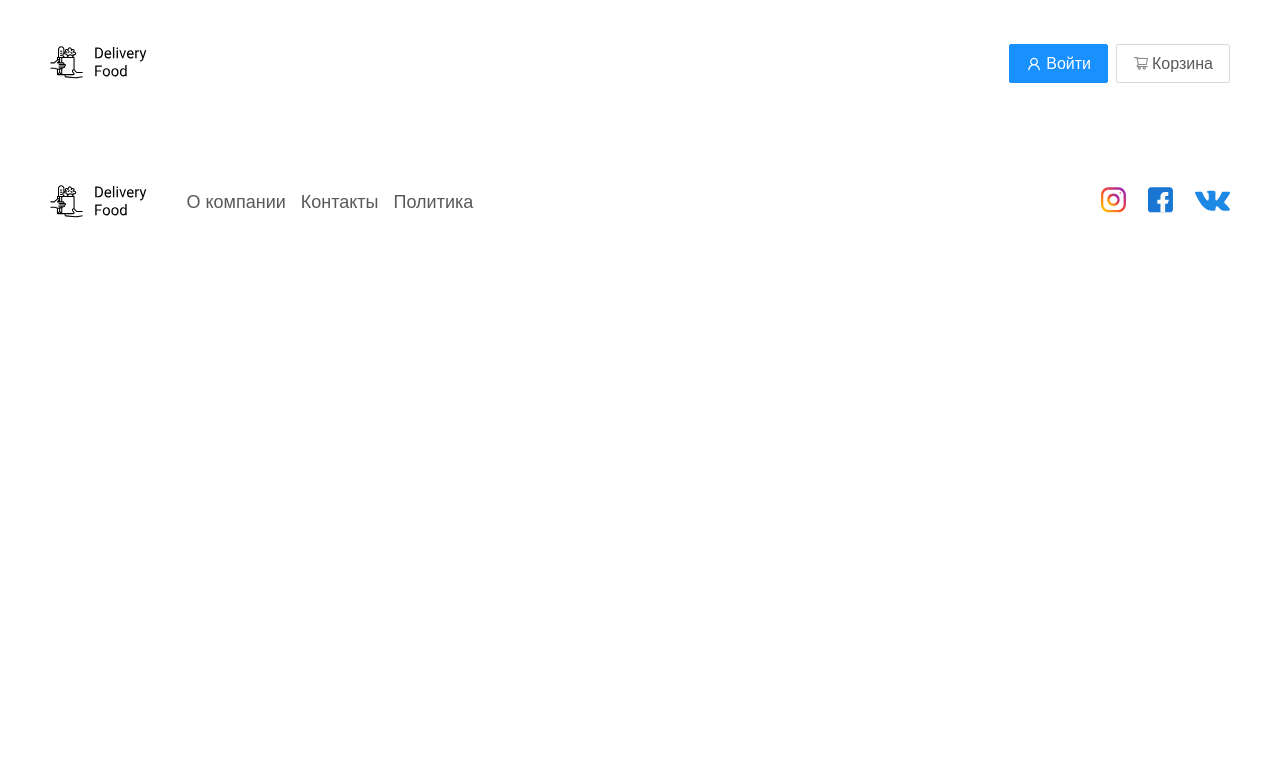
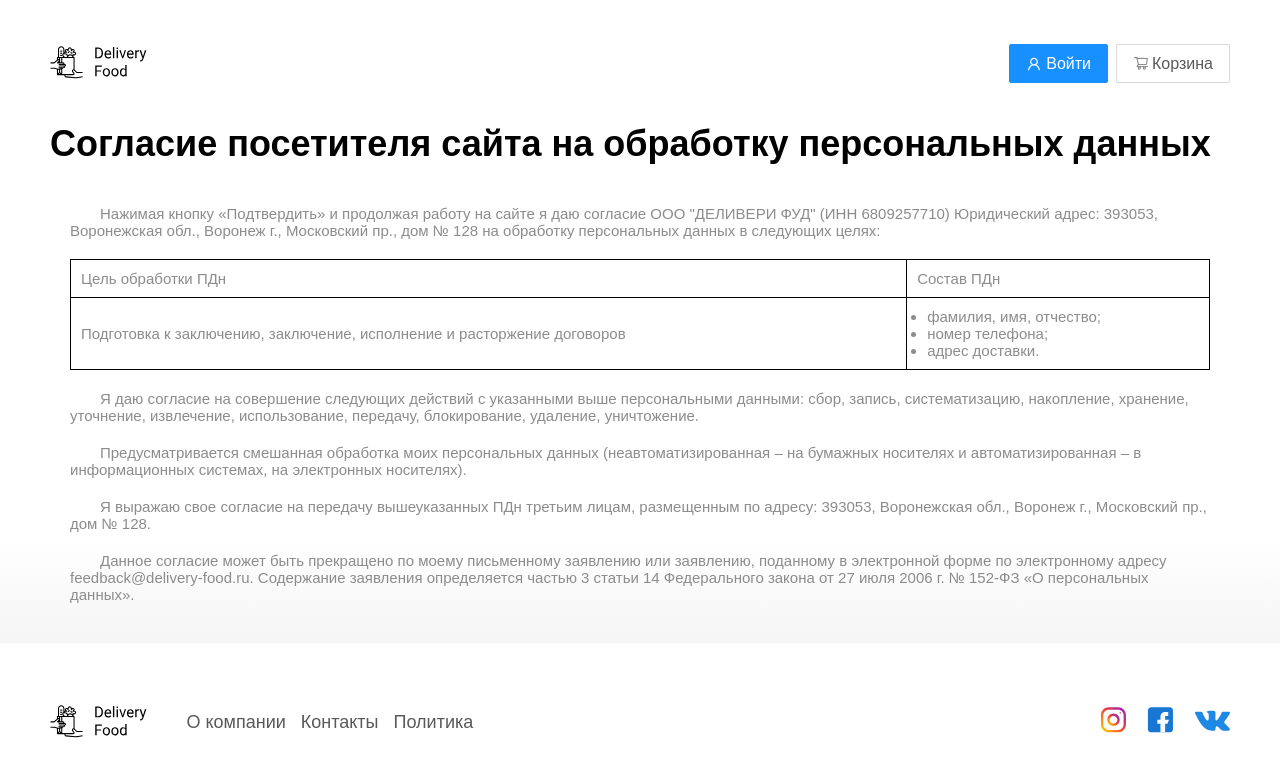
Before and after one commit to MoonSh9de/Delivery-vue, a Vue app: page /user_consent in a window 1280 px wide. Shown: the top 776 px of the page. Built offline with nearby package versions, Linux system fonts and the light colour scheme.

Commit message:
Added page with user consent Fixed display cart modal price

```diff
--- a/src/components/CartModal.vue
+++ b/src/components/CartModal.vue
@@ -15,7 +15,7 @@
                 </div>
 
                     <div class="modal__footer">
-                        <p class="modal__footer--price info-black">{{ animatedTotalPrice }} ₽</p>
+                        <p class="modal__footer--price">{{ animatedTotalPrice }} ₽</p>
                         <div class="modal__footer--controls">
                             <button class="btn btn__primary ">Оформить заказ</button>
                             <button class="btn btn__outline " @click="clearCart()">Отмена</button>
@@ -53,7 +53,7 @@
     const animatedTotalPrice = ref(0);
 
     function animateTotalPrice() {
-    const animationSpeed = 20; // Уменьшите это значение, чтобы ускорить анимацию
+    const animationSpeed = 20;
     const animationStep = (totalPrice.value - animatedTotalPrice.value) / animationSpeed;
 
     const intervalID = setInterval(() => {
@@ -62,9 +62,9 @@
             clearInterval(intervalID);
             return;
         }
-        // Используйте Math.round для округления значения до ближайшего целого числа
+
         animatedTotalPrice.value = Math.round(animatedTotalPrice.value + animationStep);
-    }, 10); // Уменьшите этот интервал времени, если хотите, чтобы значения обновлялись чаще
+    }, 10);
 }
 
     watch(totalPrice, () => {
@@ -164,12 +164,13 @@
     }
 
     .modal__footer--price {
+    padding: 1rem 2rem;
+
+    background-color: var(--black-color);
     text-align: center;
     font-size: 2rem;
     font-weight: 400;
-
-    padding: 1rem 2rem;
-
+    color: var(--white-color);
     }
 
     .cart-item__controls {
--- a/src/components/LoginModal.vue
+++ b/src/components/LoginModal.vue
@@ -61,8 +61,8 @@
 
                 <p class="login-modal__agreement">
                     Регистрируясь, Вы соглашаетесь с условиями
-                    <a class="login-modal__agreement--link" href="#">оферты</a> и даете
-                    <a class="login-modal__agreement--link" href="#">согласие на обработку ваших персональных данных</a>
+                    <router-link to="/policy" target="_blank" class="login-modal__agreement--link">оферты</router-link> и даете
+                    <router-link to="/user_consent" target="_blank" class="login-modal__agreement--link">согласие на обработку ваших персональных данных</router-link>
                 </p>
 
                 <p class="login-modal__reCAPTCHA">
--- a/src/router/router.js
+++ b/src/router/router.js
@@ -4,6 +4,7 @@ import GoodsView from '@/views/GoodsView.vue'
 import AboutView from '@/views/AboutView.vue'
 import PolicyView from '@/views/PolicyView.vue'
 import ContactsView from '@/views/ContactsView.vue'
+import UserConsentView from '@/views/UserConsentView.vue'
 
 const router = createRouter({
   history: createWebHistory(import.meta.env.BASE_URL),
@@ -36,6 +37,12 @@ const router = createRouter({
       name: "ContactsView",
       component: ContactsView,
       props: true,
+    },
+    {
+      path: '/user_consent',
+      name: "UserConsentView",
+      component: UserConsentView,
+      props: true,
     }
   ],
   scrollBehavior(to, from, savedPosition) {
--- /dev/null
+++ b/src/views/UserConsentView.vue
@@ -0,0 +1,77 @@
+<template>
+     <main class="main">
+		<div class="container">
+            <h1 class="title">Согласие посетителя сайта на обработку персональных данных</h1>
+            <section class="user-consent">
+                <p>
+                    Нажимая кнопку «Подтвердить» и продолжая работу на сайте я даю согласие ООО "ДЕЛИВЕРИ ФУД"
+                    (ИНН 6809257710) Юридический адрес: 393053, Воронежская обл., Воронеж г., Московский пр., дом № 128
+                    на обработку персональных данных в следующих целях:
+                </p>
+
+                <table class="user-consent--table">
+                    <tr>
+                        <td>Цель обработки ПДн</td>
+                        <td>Состав ПДн</td>
+                    </tr>
+                    <tr>
+                        <td>Подготовка к заключению, заключение, исполнение и расторжение договоров</td>
+                        <td>
+                            <ul>
+                                <li class="user-consent--list">фамилия, имя, отчество;</li>
+                                <li class="user-consent--list">номер телефона;</li>
+                                <li class="user-consent--list">адрес доставки.</li>
+                            </ul>
+                        </td>
+                    </tr>
+                </table>
+
+                <p>
+                    Я даю согласие на совершение следующих действий с указанными выше персональными данными: сбор, запись, систематизацию,
+                    накопление, хранение, уточнение, извлечение, использование, передачу, блокирование, удаление, уничтожение.
+                </p>
+                <p>
+                    Предусматривается смешанная обработка моих персональных данных (неавтоматизированная – на бумажных носителях
+                    и автоматизированная – в информационных системах, на электронных носителях).
+                </p>
+                <p>
+                    Я выражаю свое согласие на передачу вышеуказанных ПДн третьим лицам, размещенным по адресу: 393053, Воронежская обл., Воронеж г., Московский пр., дом № 128.
+                </p>
+                <p>
+                    Данное согласие может быть прекращено по моему письменному заявлению или заявлению, поданному в электронной форме по электронному адресу feedback@delivery-food.ru.
+                    Содержание заявления определяется частью 3 статьи 14 Федерального закона от 27 июля 2006 г. № 152-ФЗ «О персональных данных».
+                </p>
+            </section>
+        </div>
+    </main>
+
+</template>
+
+<style>
+.user-consent {
+    display: flex;
+    flex-direction: column;
+    gap: 2rem;
+    margin-top: 2rem;
+    padding: 2rem 2rem 4rem;
+
+    font-size: 1.5rem;
+    color: var(--gray-text-color);
+}
+.user-consent > p {
+    text-indent: 3rem;
+}
+
+.user-consent--table {
+    border-collapse: collapse;
+}
+
+.user-consent--table > table, th, td {
+    padding: 1rem;
+    border: 1px solid var(--black-color);
+}
+.user-consent--list {
+    list-style-type: disc;
+    margin-left: 1rem
+}
+</style>
```
Also changed, not shown: src/views/ContactsView.vue (+22 -45 lines).
